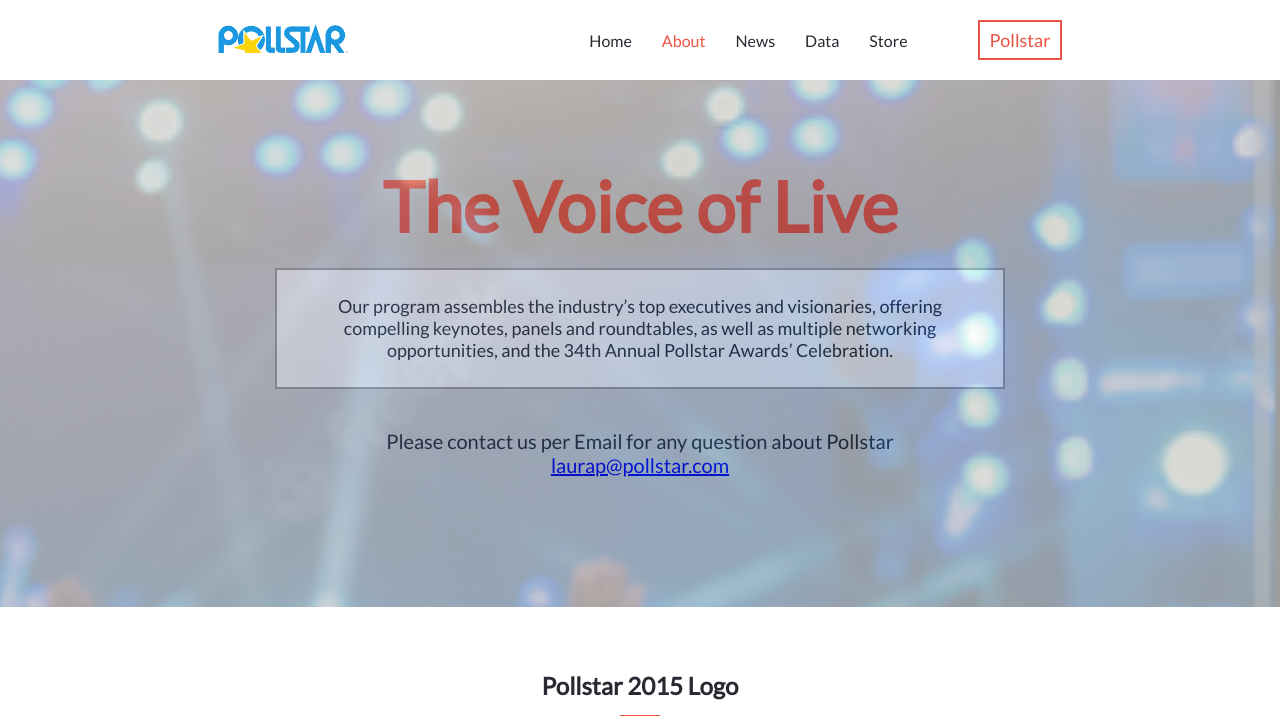
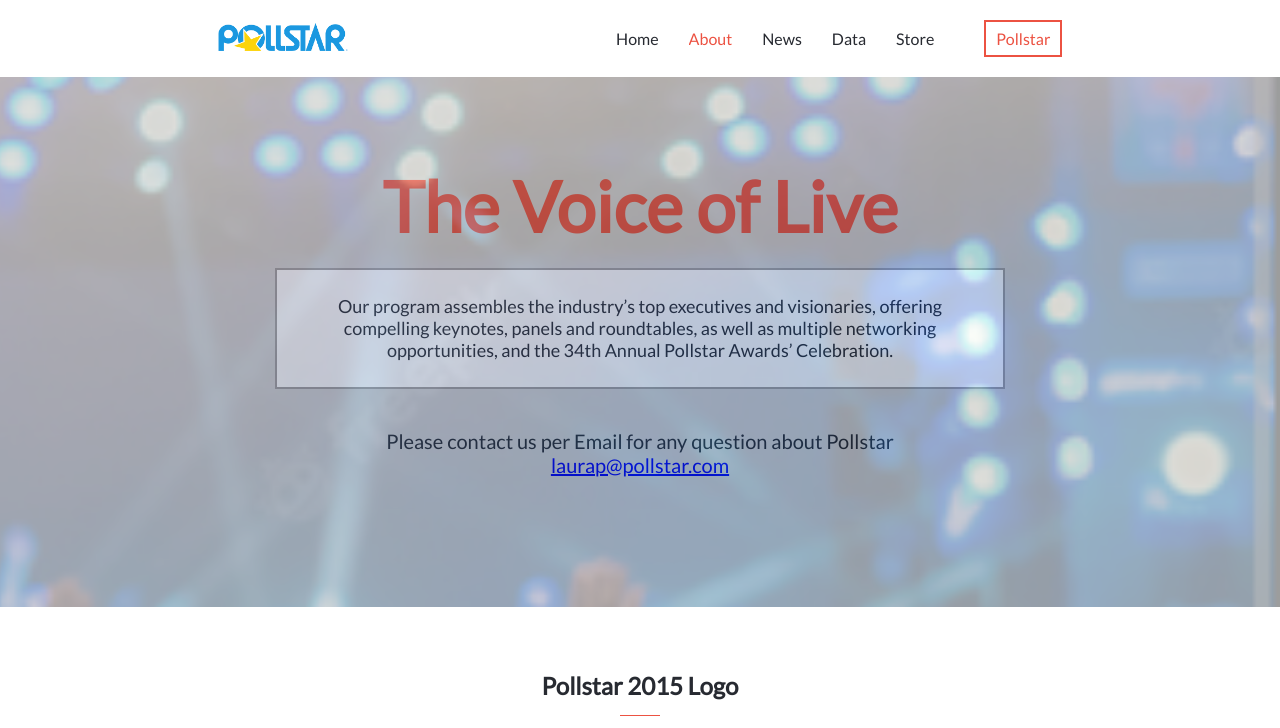
Before and after one commit to dieum512/HTML-basic-JavaScript-Capstone, a plain HTML site: page about-page/about.html in a window 1280 px wide. Shown: the top 728 px of the page. Drawn offline with Linux system fonts and the light colour scheme.

Commit message:
update the about page

```diff
--- a/about page/about.css
+++ b/about-page/about.css
@@ -110,10 +110,12 @@
   color: #ec5242;
 }
 
-.nav-ul a .pallstar {
+.nav-ul .pallstar {
   color: #ec5242;
   border: 2px solid #ec5242;
   padding: 7px 10px;
+  margin-left: 20px;
+  cursor: default;
 }
 
 .main {
--- a/about page/about.html
+++ b/about-page/about.html
@@ -17,7 +17,7 @@
           <span class="bars"></span>
         </div>
         <div class="logo">
-          <img src="../Images/logo1.png" alt="A ollstar log" />
+          <a href="#"><img src="../Images/logo1.png" alt="A ollstar log" /></a>
         </div>
         <nav class="nav">
           <ul class="nav-ul">
@@ -28,7 +28,7 @@
             <a class="navlink" href="#"><li>News</li></a>
             <a class="navlink" href="#"><li>Data</li></a>
             <a class="navlink" href="#"><li>Store</li></a>
-            <a class="navlink" href="#"><li class="pallstar">Pollstar</li></a>
+            <li class="pallstar">Pollstar</li>
           </ul>
         </nav>
       </header>
```
Also changed, not shown: index.html (+1 -1 lines), about-page/about.js (renamed from about page/about.js).
